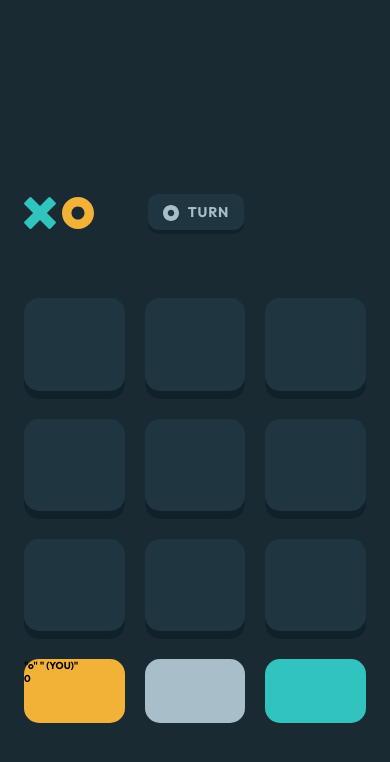
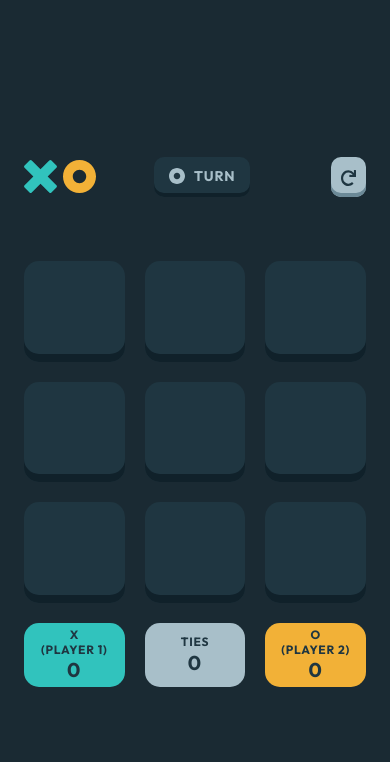
Before and after one commit to Gian-P/Tic-Tac-Toe, a plain HTML site: page PlayerVsPlayer.html in a window 390 px wide. Drawn offline with Linux system fonts and the light colour scheme.

Commit message:
Added animations and some functionality to the second view

```diff
--- a/CpuVsPlayer.html
+++ b/PlayerVsPlayer.html
@@ -4,7 +4,8 @@
   <meta charset="UTF-8">
   <meta http-equiv="X-UA-Compatible" content="IE=edge">
   <meta name="viewport" content="width=device-width, initial-scale=1.0">
-  <link rel="stylesheet" href="./css/CpuVsPlayer.css">
+  <script src="./js/ScriptSVA.js" defer></script>
+  <link rel="stylesheet" href="./css/PlayerVsPlayer.css">
   <link rel="preconnect" href="https://fonts.googleapis.com">
   <link rel="preconnect" href="https://fonts.gstatic.com" crossorigin>
   <link href="https://fonts.googleapis.com/css2?family=Outfit:wght@700&display=swap" rel="stylesheet">
@@ -14,11 +15,8 @@
 <body>
   <main>
     <div class="container">
-
       <div class="Game_Container">
-
         <div class="Game_Container_Header">
-
           <div class="Left_Side_Container">
             <div class="Left_Side">
               <img src="./images/icons/icon-x-bright-green.svg" alt="">
@@ -34,9 +32,11 @@
           </div>
 
           <div class="Right_Side_Container">
-              <div class="Right_Side">
-
+            <button class="Right_Side_Button icon">
+              <div>
+                <img src="./images/icons/icon-restart.svg" alt="">
               </div>
+            </button>
           </div>
 
         </div>
@@ -57,27 +57,22 @@
 
         <div class="Score_Container">
 
-          <div class="Human_Wins">
-            <div>
-              <label>"o"
-                " (YOU)"
-              </label>
+          <div class="Game_Scores X_Wins">
+              <label>x</label>
+              <label>(player 1)</label>
               <b>0</b>
-            </div>
           </div>
 
-          <div class="Ties">
-            <div>
-
-            </div>
+          <div class="Game_Scores Ties">
+              <label>TIES</label>
+              <b>0</b>
           </div>
 
-          <div class="Pc_Wins">
-            <div>
-
-            </div>
+          <div class="Game_Scores O_Wins">
+              <label>o</label>
+              <label>(player 2)</label>
+              <b>0</b>
           </div>
-
         </div>
 
       </div>
--- a/css/base/reset.css
+++ b/css/base/reset.css
@@ -50,7 +50,7 @@ a:not([class]) {
 /* Make images easier to work with */
 img,
 picture {
-  max-width: 15%;
+  /*max-width: 15%;*/
   display: block;
 }
 
--- a/css/base/root.css
+++ b/css/base/root.css
@@ -25,6 +25,12 @@
 
   --clr-neutral-300: #65e9e4;
 
+  --clr-neutral-400: #dbe8ed;
+
+  --clr-neutral-500: #6b8997;
+
+
+
 
 
   --ff-primary: "Outfit", "sans-serif";
--- a/css/components/SecondView.css
+++ b/css/components/SecondView.css
@@ -1,4 +1,5 @@
 main{
+
 }
 
 .container{
@@ -13,7 +14,6 @@ main{
 
 .Game_Container{
   flex: 1 1;
-  height: 54vh;
 }
 
 .Game_Container_Header{
@@ -41,34 +41,73 @@ main{
   background-color: #1f3641;
   box-shadow: inset 0 -4px 0 #10212a;
   border-radius: 10px;
-  transform: translateX(-35px);
+  transform: translateX(-11px);
 }
 
 .Center{
   display: flex;
-  width: 96px;
   justify-content: center;
   align-items: center;
+  gap: 12px;
   height: 100%;
-
+  width: 140px;
+  padding: 0 10px 6px;
 }
 
 .Center img{
-  min-width: 16px;
-  min-height: 16px;
-  max-width: 16px;
-  max-height: 16px;
+  width: 20px;
 }
 
 .Center label{
-
+  font-size: 1.6rem;
+  line-height: 0;
+  letter-spacing: 1px;
+  font-weight: 700;
+  color: #a8bfc9;
 }
 
 .Right_Side_Container{
 
 }
 
-.Right_Side{
+button{
+  border: none;
+  color: #1a2a33;
+  cursor: pointer;
+  transition: box-shadow .1s ease-out,transform .1s ease-out,-webkit-transform .1s ease-out;
+}
+
+.Right_Side_Button{
+  background: var(--clr-primary-400);
+  box-shadow: inset 0 -4px 0 var(--clr-neutral-500);
+  height: 52px;
+  padding: 0 16px;
+  border-radius: 10px;
+  width: auto;
+  position: relative;
+}
+
+.Right_Side_Button:active{
+  top: 2px;
+  box-shadow: inset 0 -2px 0 var(--clr-neutral-500);
+}
+
+.icon div{
+  position: relative;
+  top: 2px;
+  transition: transform .1s ease-out,-webkit-transform .1s ease-out;
+  display: inline-block;
+}
+
+.icon div img{
+  padding-bottom: 2px;
+}
+
+.Right_Side_Button:hover{
+  background: var(--clr-neutral-400);
+}
+
+.icon{
 
 }
 
@@ -92,33 +131,94 @@ main{
   transition: box-shadow .1s ease-out,transform .1s ease-out,max-height .1s ease-out,-webkit-transform .1s ease-out;
 }
 
+.game_board_cell.empty{
+  cursor: pointer;
+  position: relative;
+  overflow: hidden;
+}
+
 .Score_Container{
   display: flex;
   gap: 20px;
 }
 
-.Human_Wins{
+.Game_Scores{
   flex: 1 1;
-  height: 64px;
-  background-color: var(--clr-primary-700);
   border-radius: 15px;
+  height: 72px;
+  display: flex;
+  flex-direction: column;
+  justify-content: center;
+  text-align: center;
 }
 
-.Human_Wins div{
-  display: flex;
-  flex-direction: column;
+.X_Wins{
+  background-color: var(--clr-primary-900);
 }
 
 .Ties{
-  flex: 1 1;
-  height: 64px;
+
   background-color: var(--clr-primary-300);
-  border-radius: 15px;
 }
 
-.Pc_Wins{
-  flex: 1 1;
-  height: 64px;
-  background-color: var(--clr-primary-900);
+.O_Wins{
+  background-color: var(--clr-primary-700);
+}
+
+.Game_Scores label{
+  font-size: 1.4rem;
+  line-height: 17.64px;
+  letter-spacing: .88px;
+  font-weight: 500;
+  color: #1f3641;
+  text-transform: uppercase;
+}
+
+.Game_Scores b{
+  font-size: 2.4rem;
+  line-height: 30.24px;
+  letter-spacing: 1.5px;
+  font-weight: 700;
+  color: #1f3641;
+}
+
+.game_board_cell.empty::after{
+  content: "";
+  position: absolute;
+  inset: 0;
+  bottom: 0;
+  background-size: 30%;
+  background-repeat: no-repeat;
+  background-position: 50%;
+  background-color: #1f3641;
+  transition: background-size .2s ease-out,opacity .2s ease-out;
   border-radius: 15px;
+  box-shadow: inset 0 -8px 0 #10212a;
+  opacity: 0;
 }
+
+.game_board_cell.empty.preview-o::after{
+  background-image: url("/images/icons/icon-o-outline.svg");
+  background-size: 64px;
+  opacity: 1;
+}
+
+.game_board_cell.active.o{
+  background: url("/images/icons/icon-o-bright-yellow.svg")
+  no-repeat 50% #1f3641;
+}
+
+.game_board_cell.active.x{
+  background: url("/images/icons/icon-x-bright-green.svg") no-repeat 50% #1f3641;
+}
+
+.game_board_cell.active{
+  transform: translateY(4px);
+  max-height: 136px;
+}
+
+.game_board_cell.active {
+  /*pointer-events: none;*/
+  cursor: default;
+  box-shadow: inset 0 -4px 0 #10212a;
+}
--- a/css/media-queries/media-queriesSV.css
+++ b/css/media-queries/media-queriesSV.css
@@ -8,8 +8,46 @@
   }
 
   .Center{
+    width: 96px;/**/
     gap: 9px;
     padding: 0 10px 3px;
+  }
+
+  .Center img{
+    width: 16px;
+  }
+
+  .Right_Side_Button{
+    height: 40px;
+    padding: 0 10px;
+  }
+
+  .icon div img{
+    width: 15.38px;
+    padding-bottom: 0;
+  }
+
+}
+
+@media (max-width: 500px){
+  .Game_Scores{
+    height: 64px;
+  }
+
+  .Game_Scores label{
+    font-size: 1.2rem;
+    line-height: 15.12px;
+    letter-spacing: .75px;
+    font-weight: 500;
+    color: #1f3641;
+  }
+
+  .Game_Scores b{
+    font-size: 2rem;
+    line-height: 25.2px;
+    letter-spacing: 1.25px;
+    font-weight: 700;
+    color: #1f3641;
   }
 }
 
--- /dev/null
+++ b/js/ScriptSVA.js
@@ -0,0 +1,21 @@
+let cells = document.getElementsByClassName("game_board_cell");
+
+for(const cell of cells){
+  cell.addEventListener("mouseover",mouseover);
+  cell.addEventListener("mouseout",mouseleave);
+  cell.addEventListener("click",click);
+}
+
+function mouseover(event){
+  event.target.className += " preview-o";
+}
+
+function mouseleave(event){
+  event.target.className = " game_board_cell empty";
+}
+
+function click(event){
+  event.target.className = "game_board_cell active o";
+  event.target.removeEventListener("mouseover",mouseover);
+  event.target.removeEventListener("mouseout",mouseleave);
+}
--- a/js/script.js
+++ b/js/scriptFVA.js
@@ -38,5 +38,5 @@ function CheckChoice(e){
 }
 
 function LoadGame(){
-  location.href = "CpuVsPlayer.html";
+  location.href = "PlayerVsPlayer.html";
 }
```
Also changed, not shown: index.html (+1 -1 lines), css/PlayerVsPlayer.css (renamed from css/CpuVsPlayer.css).
